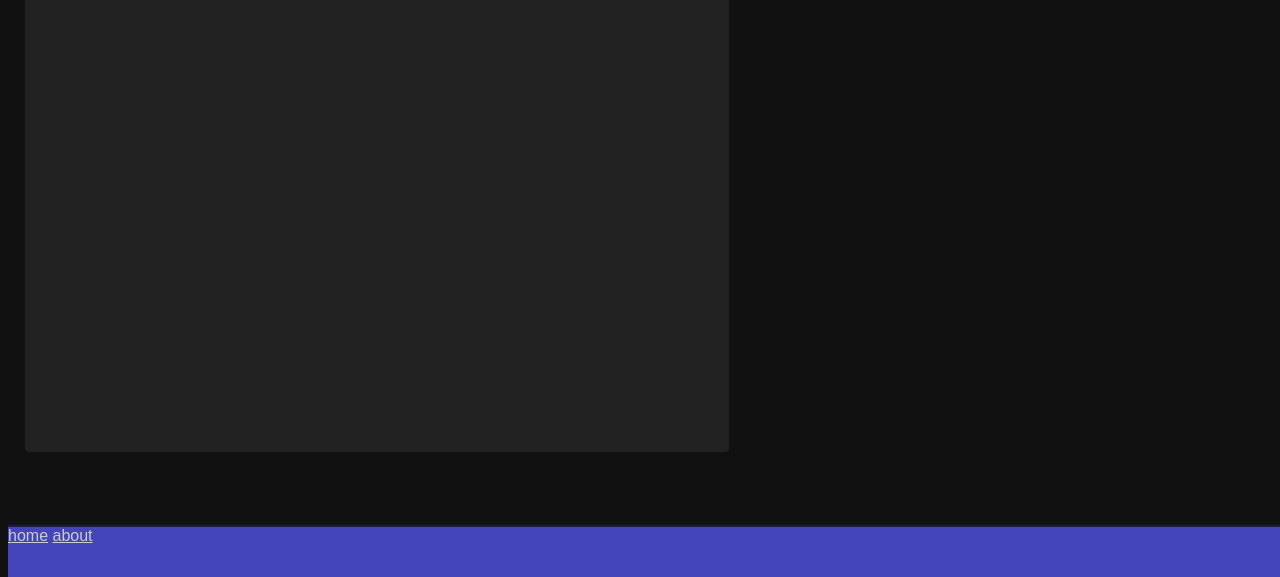
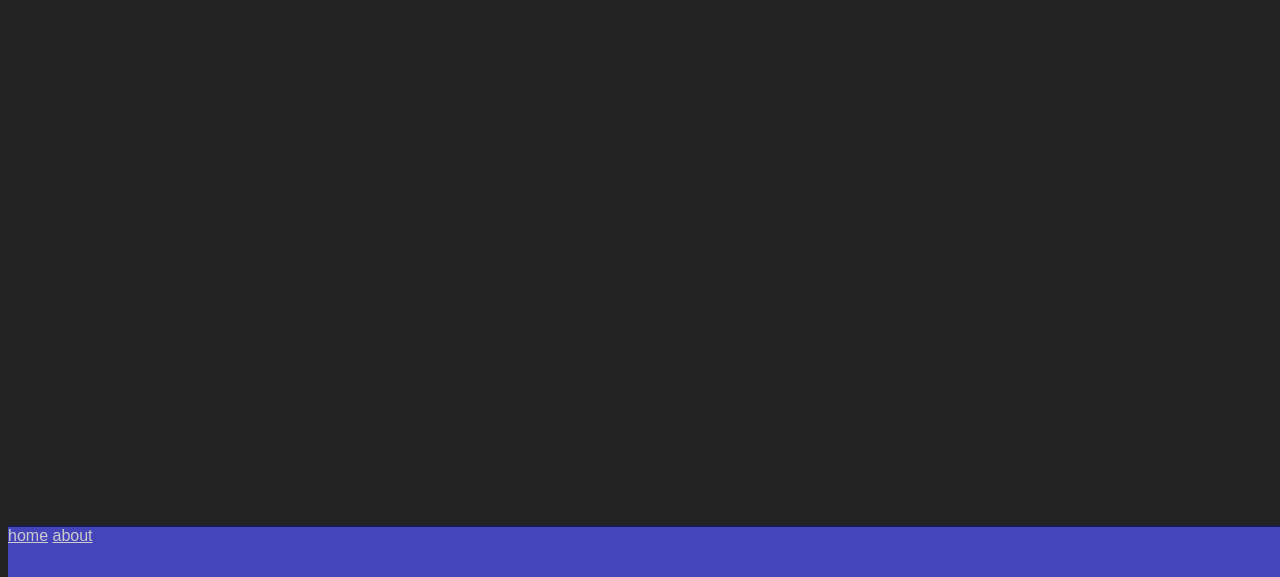
Before and after one commit to toolatte/toolatte.github.io, a plain HTML site: page about.html in a window 1280 px wide. Shown: the part 223-800 px from the top of the page. Drawn offline with Linux system fonts and the light colour scheme.

Commit message:
Update style.css

```diff
--- a/style.css
+++ b/style.css
@@ -1,5 +1,5 @@
 body {
- background-color:#111111;
+ background-color:#222222;
  font-family:sans-serif;
 }
 
@@ -31,8 +31,8 @@ a:active {color:#FFFFFF;}
 #main {
  position:absolute;
  top:150px;
- left:25px;
- bottom:125px;
+ left:40px;
+ bottom:150px;
  background-color:#222222;
  border-radius: 4px;
 }
```
